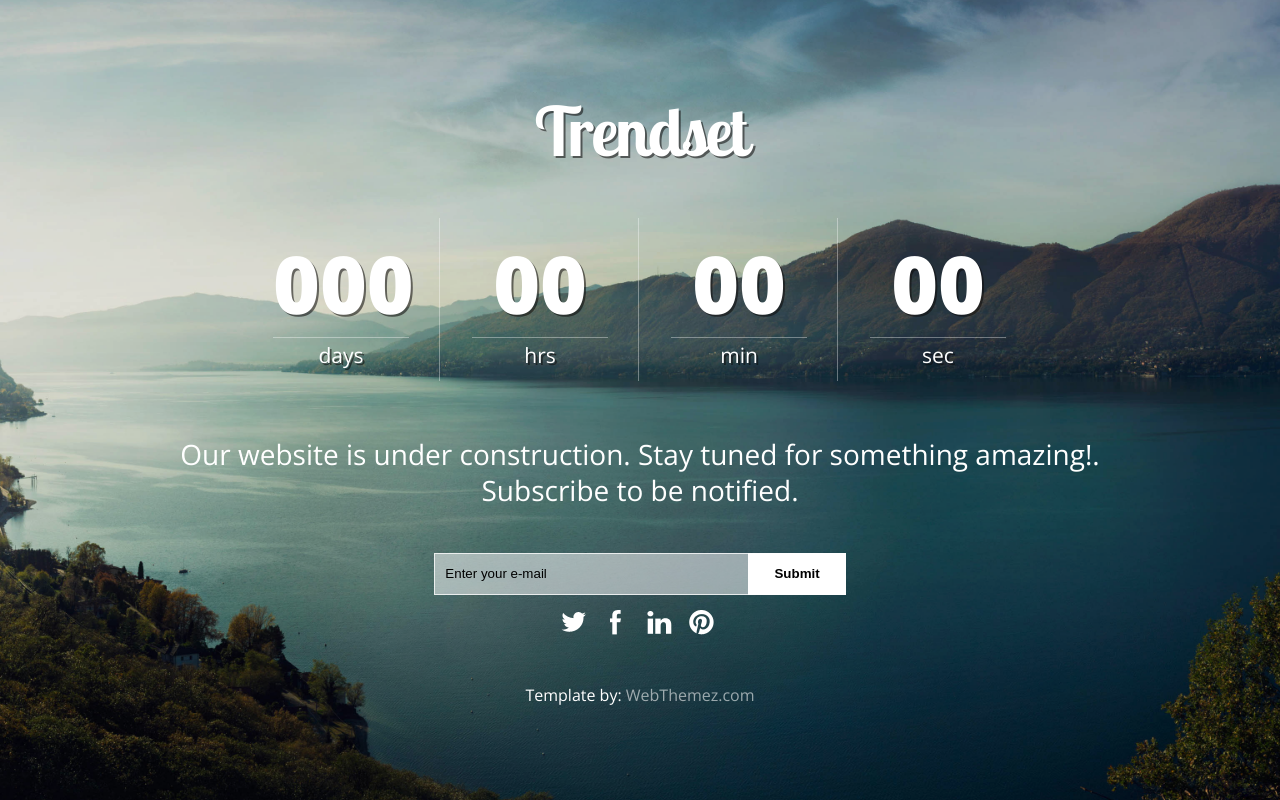
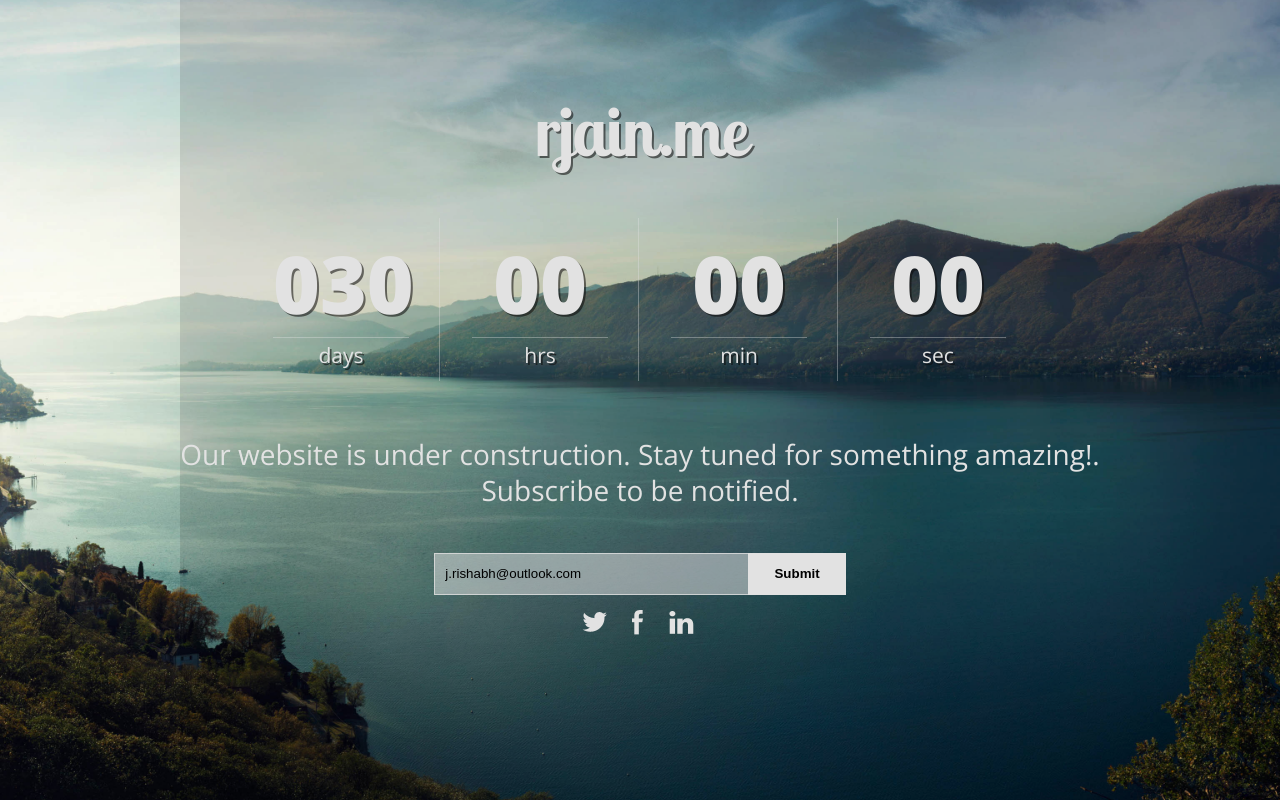
Before and after one commit to jrishabh/mygithubpage, a plain HTML site: page index.html in a window 1280 px wide. Drawn offline with nearby package versions, Linux system fonts and the light colour scheme.

Commit message:
Changed the HTML Content
HTML Content and the  JQuery has been changed

```diff
--- a/index.html
+++ b/index.html
@@ -13,7 +13,7 @@ Note: Please use our back link in your site (webthemez.com)
 <!--[if !IE]><!--> <html lang="en"> <!--<![endif]-->
 <head>
 <meta charset="utf-8">
-<title>Trendset - Coming Soon!!!</title>
+<title>rjain.me - Coming Soon!!!</title>
 <meta name="description" content="Trendset Page under construction">
 <meta http-equiv="X-UA-Compatible" content="chrome=1">
 <link rel="stylesheet" type="text/css" href="http://fonts.googleapis.com/css?family=PT+Sans+Narrow:regular,bold">
@@ -23,7 +23,7 @@ Note: Please use our back link in your site (webthemez.com)
 <body id="home">
 <div id="Header">
 <div class="wrapper">
-	<h1>Trendset</h1>
+	<h1>rjain.me</h1>
 	</div>
 </div>
 <div id="Content" class="wrapper">
@@ -31,20 +31,17 @@ Note: Please use our back link in your site (webthemez.com)
 <h2 class="intro">Our website is under construction. Stay tuned for something amazing!. Subscribe to be notified.</h2>
 <div id="subscribe">
 	<form action="" method="post" onsubmit="">
-		<p><input name="" value="Enter your e-mail" type="text" id=""/>
+		<p><input name="" value="j.rishabh@outlook.com" type="text" id=""/>
 		<input type="button" value="Submit"/></p>
 	</form>
 	<div id="socialIcons">
 		<ul>
-			<li><a href="" title="Twitter" class="twitterIcon"></a></li>
-			<li><a href="" title="facebook" class="facebookIcon"></a></li>
-			<li><a href="" title="linkedIn" class="linkedInIcon"></a></li>
-			<li><a href="" title="Pintrest" class="pintrestIcon"></a></li>
+			<li><a href="https://twitter.com/Clock_Speed" title="Twitter" class="twitterIcon"></a></li>
+			<li><a href="https://www.facebook.com/profile.php?id=807075042" title="facebook" class="facebookIcon"></a></li>
+			<li><a href="https://www.linkedin.com/profile/view?id=201093827&trk=nav_responsive_tab_profile_pic" title="linkedIn" class="linkedInIcon"></a></li>
 		</ul>
 	</div>
-</div>
-<span class="tempBy">Template by: <a href="http://webthemez.com" alt="webthemez">WebThemez.com</a></span>
-</div>
+
 
 <div id="overlay"></div>
 
```
Also changed, not shown: js/jquery.countdown.js.
